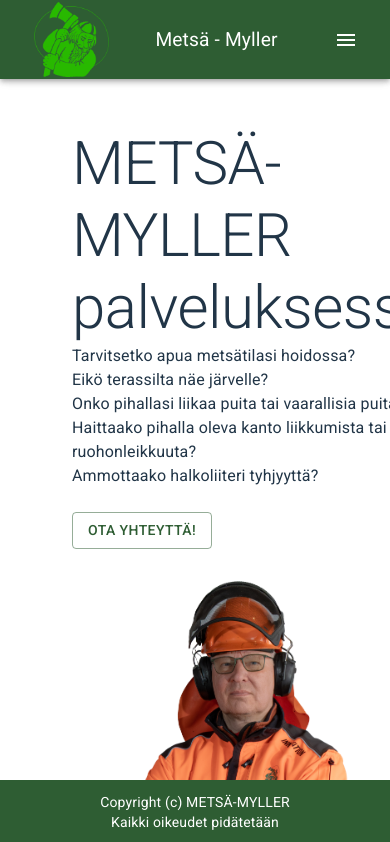
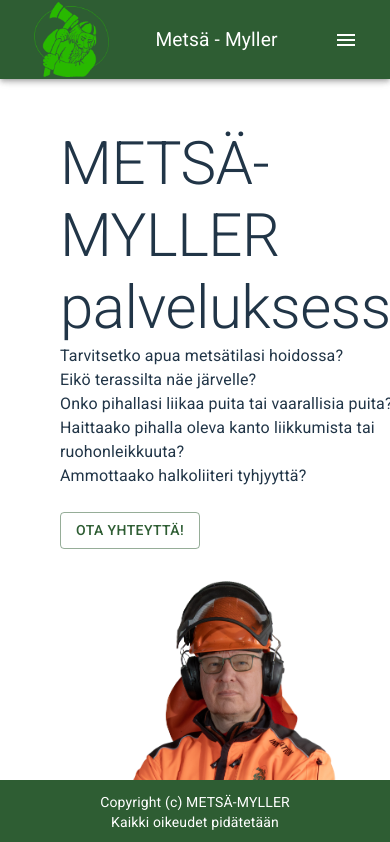
Before and after one commit to roopemyller/metsa-myller-websource, a React (Vite) app: page /#/ in a window 390 px wide. Shown: the top 842 px of the page. Built offline with nearby package versions, Linux system fonts and the light colour scheme.

Commit message:
light ui work for mobile

```diff
--- a/src/App.css
+++ b/src/App.css
@@ -1,7 +1,7 @@
 #root {
   max-width: 1280px;
   margin: 0 auto;
-  padding: 2rem 1rem;
+  padding: 2rem 0.25rem;
 }
 
 html, body {
--- a/src/components/Services.tsx
+++ b/src/components/Services.tsx
@@ -15,16 +15,15 @@
     }
 
     return (
-        <Box maxWidth={"850px"}>
+        <Box sx={{maxWidth: "850px", width: "100%"}}>
             <Typography variant="h2">PALVELUT</Typography>
-            <Box sx={{ display: 'flex', justifyContent: 'space-between', gap: 2, alignItems: 'center', mt: 5}}>
+            <Box sx={{ display: 'flex', justifyContent: 'space-between', gap: 2, alignItems: 'center', mt: 5, pb: 2 }}>
                 <Typography variant="body1">
                     Lue lisää alta tarjoamistamme palveluista ja hinnoistamme!
                 </Typography>
 
                 <Button variant="outlined" color="primary" component={Link} to="/yhteystiedot">Pyydä tarjous!</Button>
             </Box>
-            <br/><br/>
             <Box
                 component="img"
                 src="./yleis-3.jpg"
@@ -45,7 +44,7 @@
                     <Tab label="Polttopuut" value="2" />
                     </TabList>
                 </Box>
-                <Box sx={{ width: '100%', maxWidth: '850px', margin: '0 auto' }}>
+                <Box sx={{ width: '100%', maxWidth: '850px' }}>
                     <TabPanel value="1">
                         <ForestryServices/>
                     </TabPanel>
```
